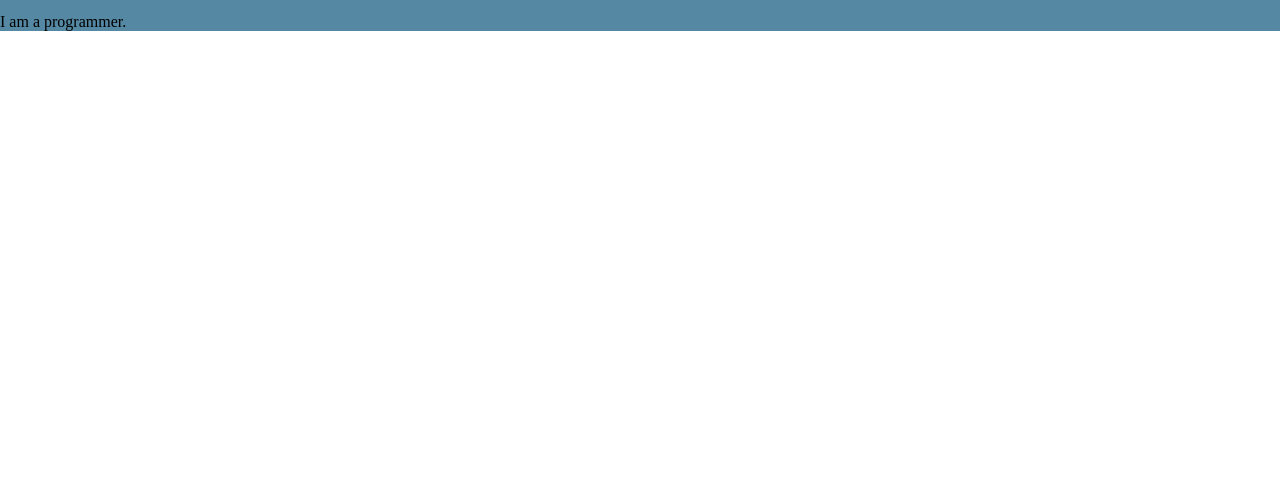
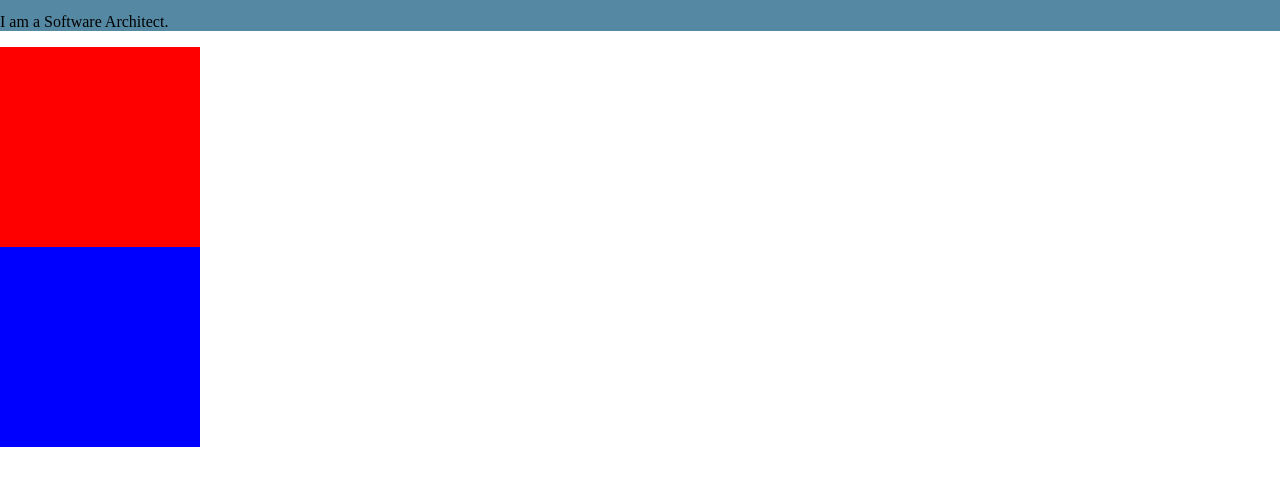
Before and after one commit to sanket-rajgarhia/brief, a plain HTML site: page index.html in a window 1280 px wide. Shown: the part 40-526 px from the top of the page. Drawn offline with Linux system fonts and the light colour scheme.

Commit message:
WDBC - Section 5: <div> tags for content structure and page layout.

```diff
--- a/css/styles.css
+++ b/css/styles.css
@@ -6,6 +6,18 @@ h1 {
   margin: 0px;
 }
 
-div {
+.top-container {
   background-color: #5588a3;
 }
+
+.middle-container {
+  background-color: red;
+  height: 200px;
+  width: 200px;
+}
+
+.bottom-container {
+  background-color: blue;
+  height: 200px;
+  width: 200px;
+}
--- a/index.html
+++ b/index.html
@@ -10,11 +10,20 @@
     </head>
 
     <body>
-        <div class="">
+        <div class="top-container">
             <h1>I am Sanket Rajgarhia</h1>
-            <p>I am a programmer.</p>
+            <p>
+            I am a Software Architect.
+            </p>
         </div>
 
+        <div class="middle-container">
+
+        </div>
+
+        <div class="bottom-container">
+
+        </div>
     </body>
 
 </html>
```
